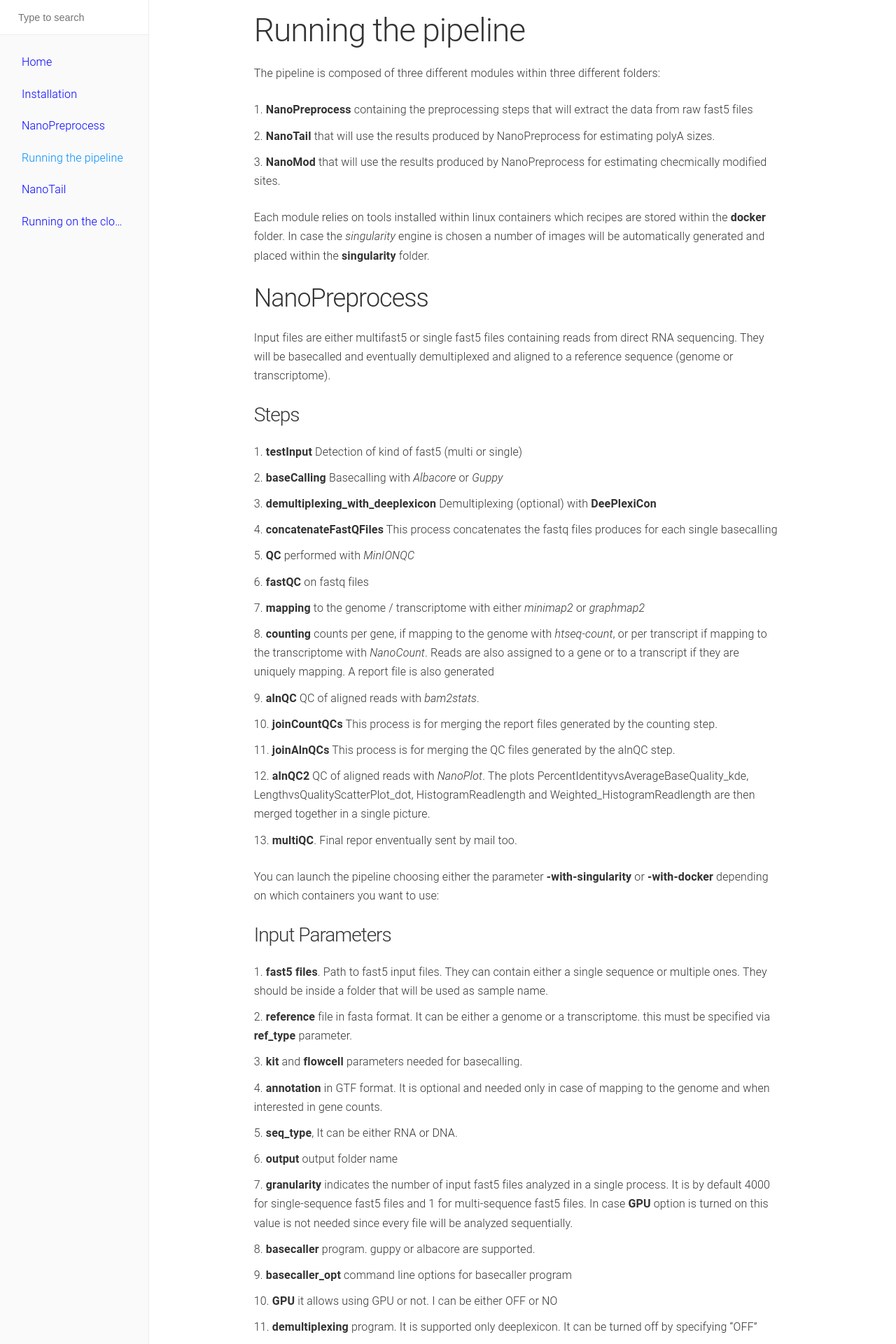
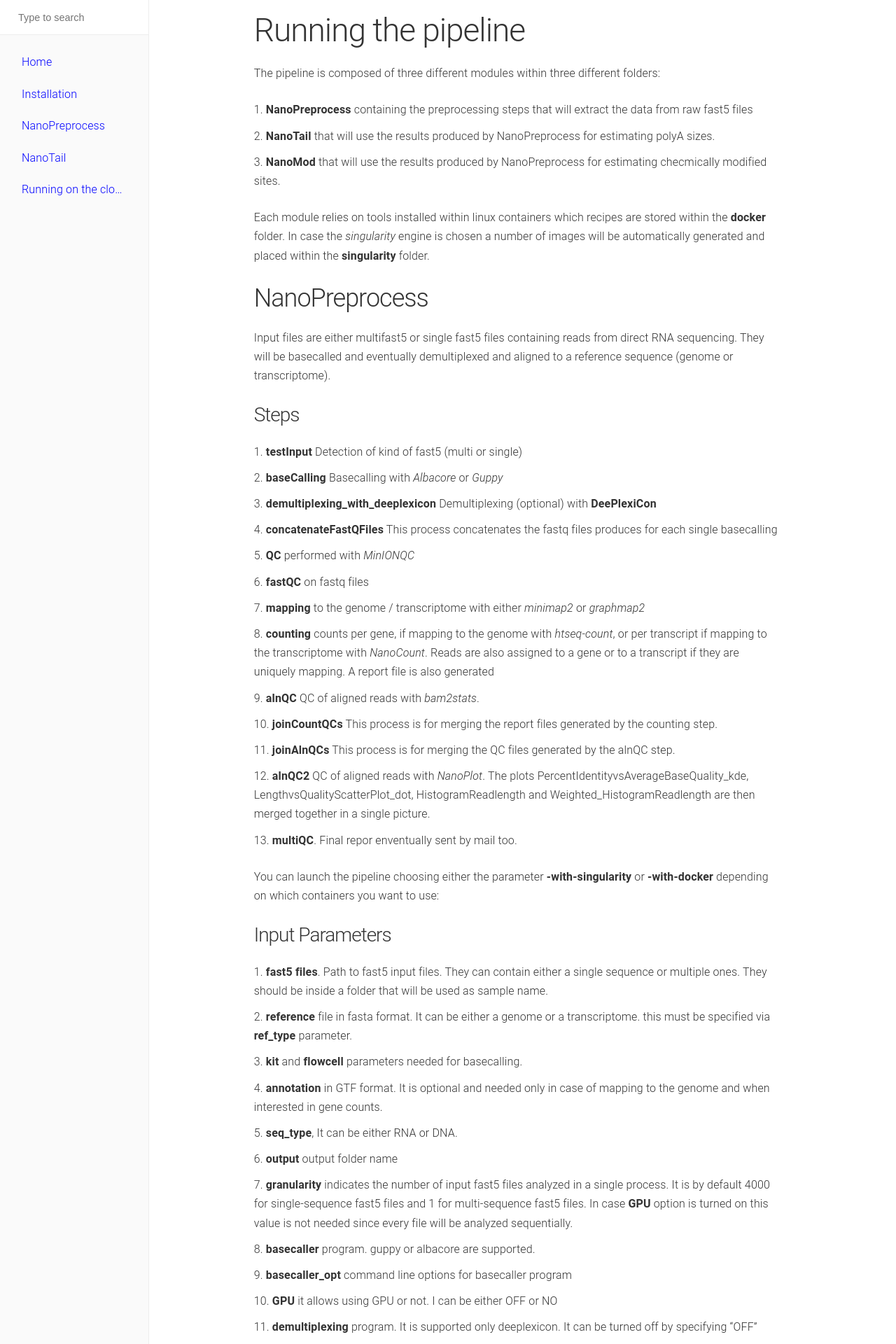
Before and after one commit to biocorecrg/master_of_pores, a Jekyll site: the page built from docs/running.md, in a window 1280 px wide. Shown: the top 1920 px of the page at 70% size. Built offline with Jekyll 4.4.1, drawn with Linux system fonts in a browser that asks for light colours; our own code applies the rules of GitHub Pages for plain Markdown files.

Commit message:
Update running.md

```diff
--- a/docs/running.md
+++ b/docs/running.md
@@ -1,9 +1,3 @@
----
-layout: page
-title: Running the pipeline
-navigation: 3
----
-
 # Running the pipeline
 The pipeline is composed of three different modules within three different folders:
 
```
